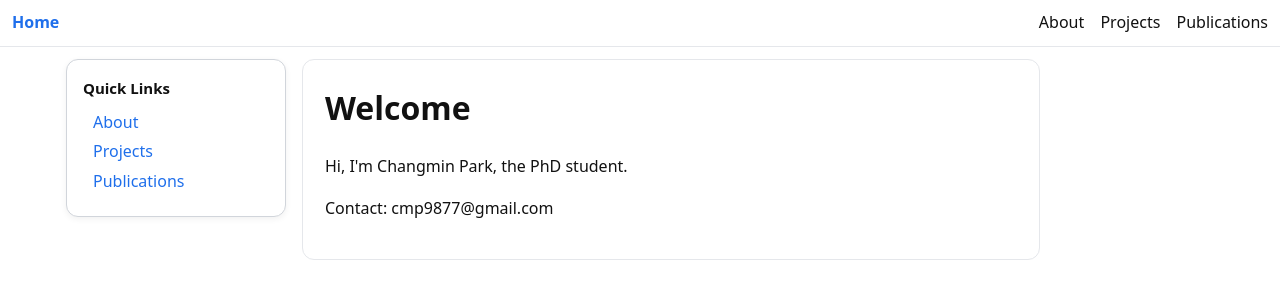
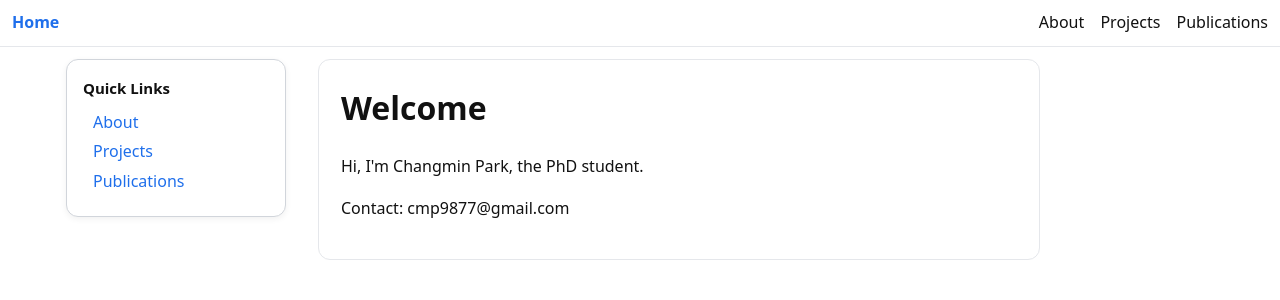
Before and after one commit to ChoRongCho/ChoRongCho.github.io, a Jekyll site: the page built from index.html, in a window 1280 px wide. Shown: the top 300 px of the page. Built offline with Jekyll 4.4.1, drawn with Linux system fonts in a browser that asks for light colours.

Commit message:
2 overvoew

```diff
--- a/assets/css/site.css
+++ b/assets/css/site.css
@@ -22,7 +22,7 @@ a:hover{text-decoration:underline}
 
   display:grid;
   grid-template-columns:220px 1fr;  /* 왼쪽 sidebar, 오른쪽 content */
-  gap:16px;
+  gap:32px;
 
   /* 오른쪽에 사이드바만큼 여백 확보 */
   padding:12px 240px 12px 50px;
```
